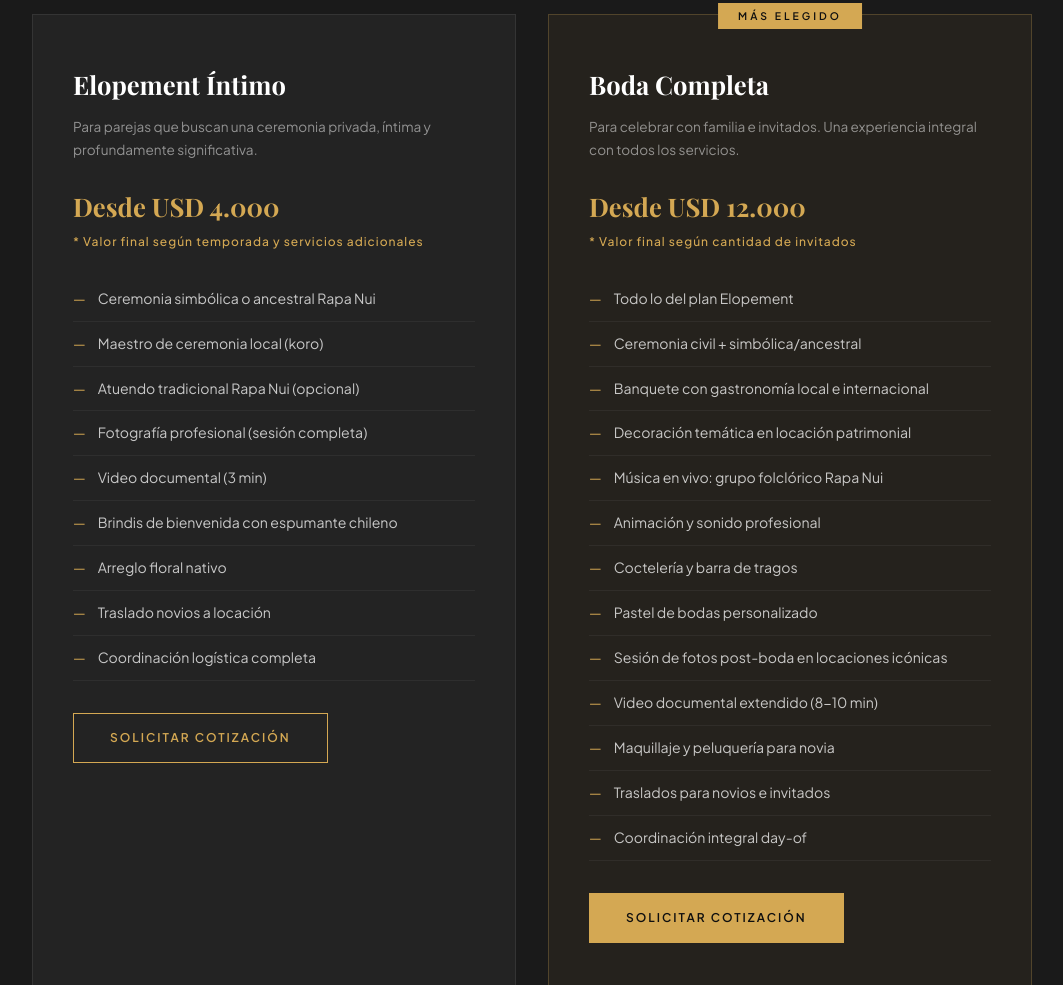
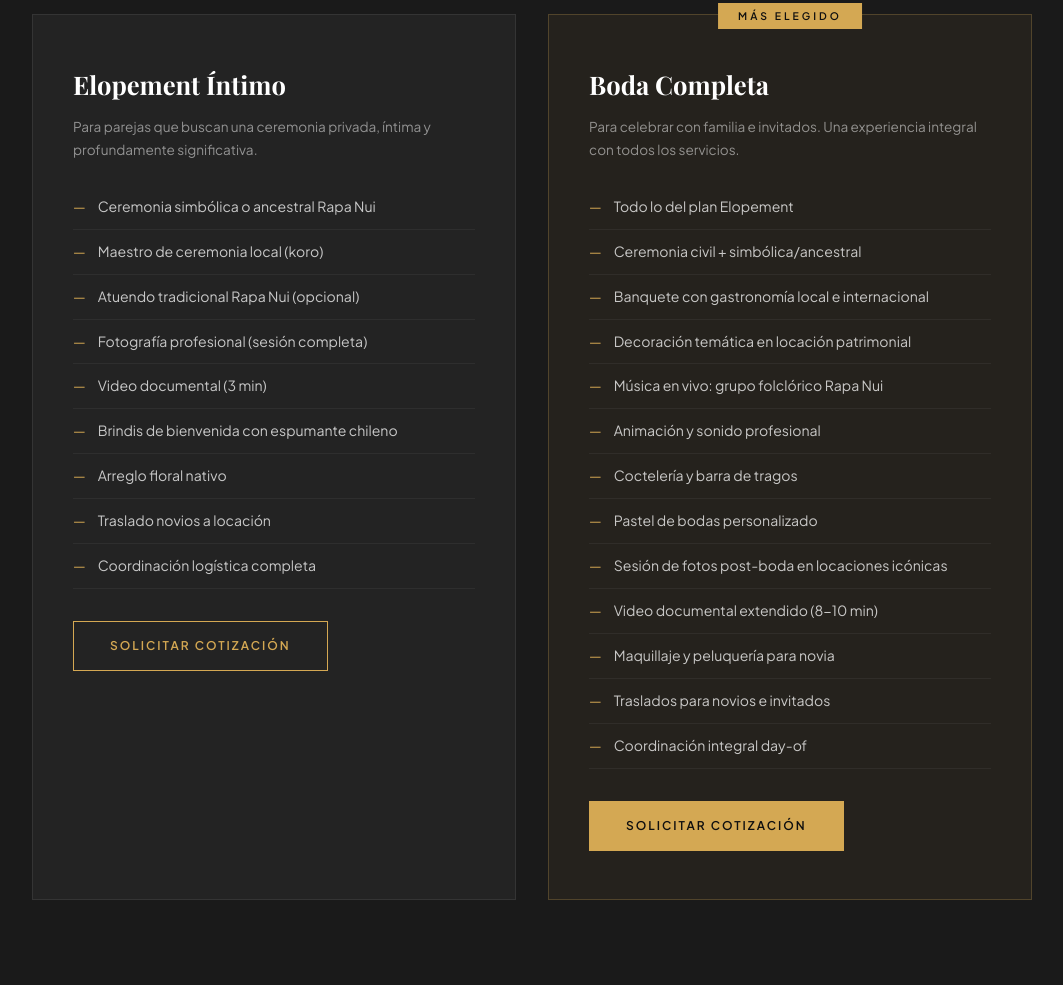
Before and after one commit to bjofrea-ctrl/discover-rapanui, a website with bundled scripts: page frontend/index.html in a window 1280 px wide. Shown: the part 2129-3114 px from the top of the page, without its empty margins (108-1171 px from the left). Built offline with nearby package versions, Linux system fonts and the light colour scheme.

Commit message:
chore: remove pricing from landing cards

```diff
--- a/frontend/index.html
+++ b/frontend/index.html
@@ -126,8 +126,6 @@
       <div class="plan-card reveal">
         <h3 class="plan-name">Elopement Íntimo</h3>
         <p class="plan-desc">Para parejas que buscan una ceremonia privada, íntima y profundamente significativa.</p>
-        <p class="plan-price">Desde USD 4.000</p>
-        <p class="plan-price-note">* Valor final según temporada y servicios adicionales</p>
         <ul class="plan-features">
           <li>Ceremonia simbólica o ancestral Rapa Nui</li>
           <li>Maestro de ceremonia local (koro)</li>
@@ -145,8 +143,6 @@
         <div class="plan-badge">Más Elegido</div>
         <h3 class="plan-name">Boda Completa</h3>
         <p class="plan-desc">Para celebrar con familia e invitados. Una experiencia integral con todos los servicios.</p>
-        <p class="plan-price">Desde USD 12.000</p>
-        <p class="plan-price-note">* Valor final según cantidad de invitados</p>
         <ul class="plan-features">
           <li>Todo lo del plan Elopement</li>
           <li>Ceremonia civil + simbólica/ancestral</li>
```
